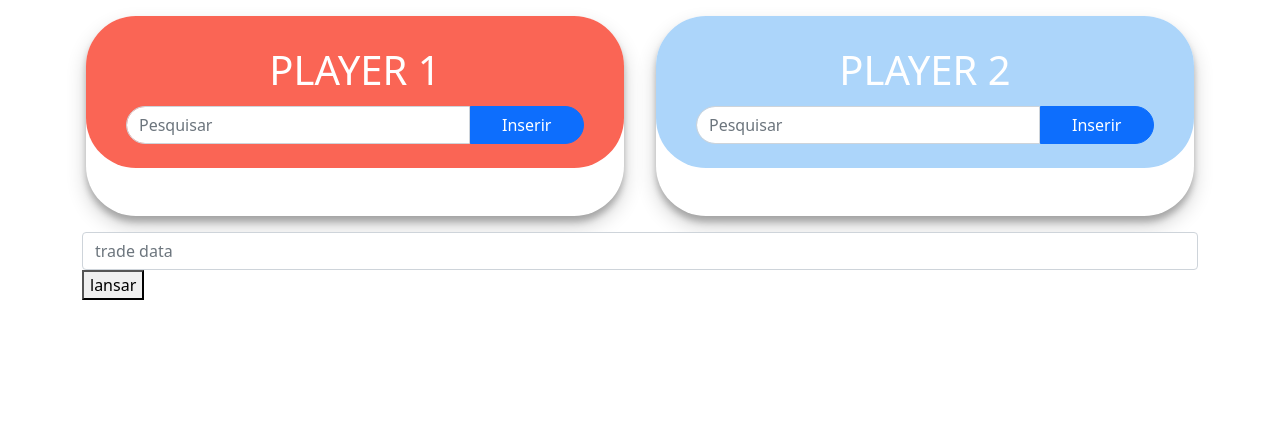
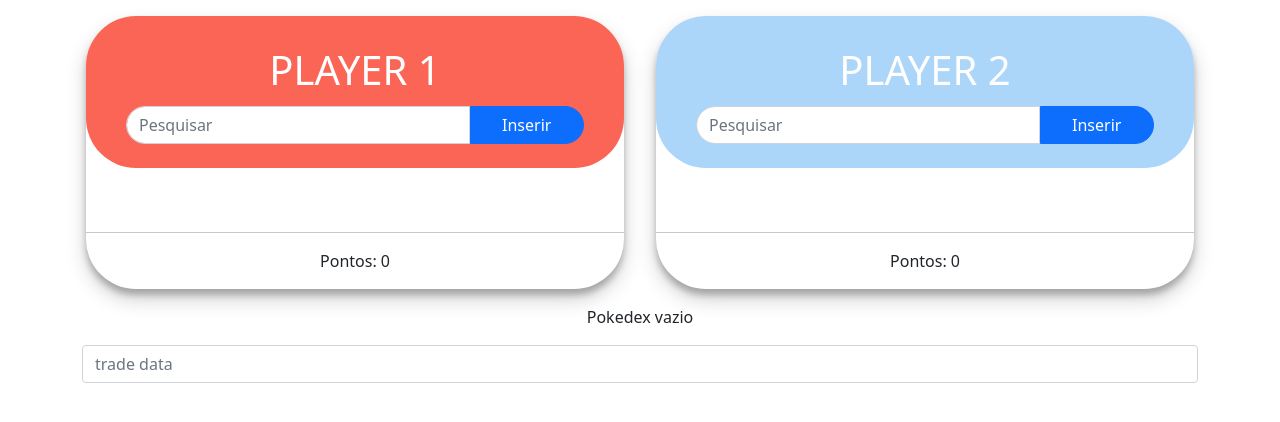
Before and after one commit to leodhb/poketrader, a PHP site: page / in a window 1280 px wide. Shown: the top 422 px of the page. Run offline with PHP 8.4, Linux system fonts and the light colour scheme.

Commit message:
Main page structure

```diff
--- a/app/Views/pages/home.php
+++ b/app/Views/pages/home.php
@@ -14,9 +14,9 @@
                     </div>
                 </div>
                 <div class="row pokedex-list p-4" id="pokedex_p1">
-
                 </div>
-
+                <hr>
+                <div class="row pb-3 justify-content-center" id="display_xp_sum_p1"></div>
             </div>
         </div>
 
@@ -37,13 +37,15 @@
                 <div class="row pokedex-list p-4" id="pokedex_p2">
 
                 </div>
+                <hr>
+                <div class="row pb-3 justify-content-center" id="display_xp_sum_p2"></div>
             </div>
         </div>
-            <div class="col-12">
+        <div class="col-12 text-center">
+            <p id="display_xp_conclusion"></p>
             <div class="form-group">
                 <input type="text" name="trade_data" id="trade_data" class="form-control" placeholder="trade data">
             </div>
-                    <button type="submit">lansar</button>
         </div>
     </div>
 </div>
```
Lines whose indentation alone changed are shown as unchanged.
